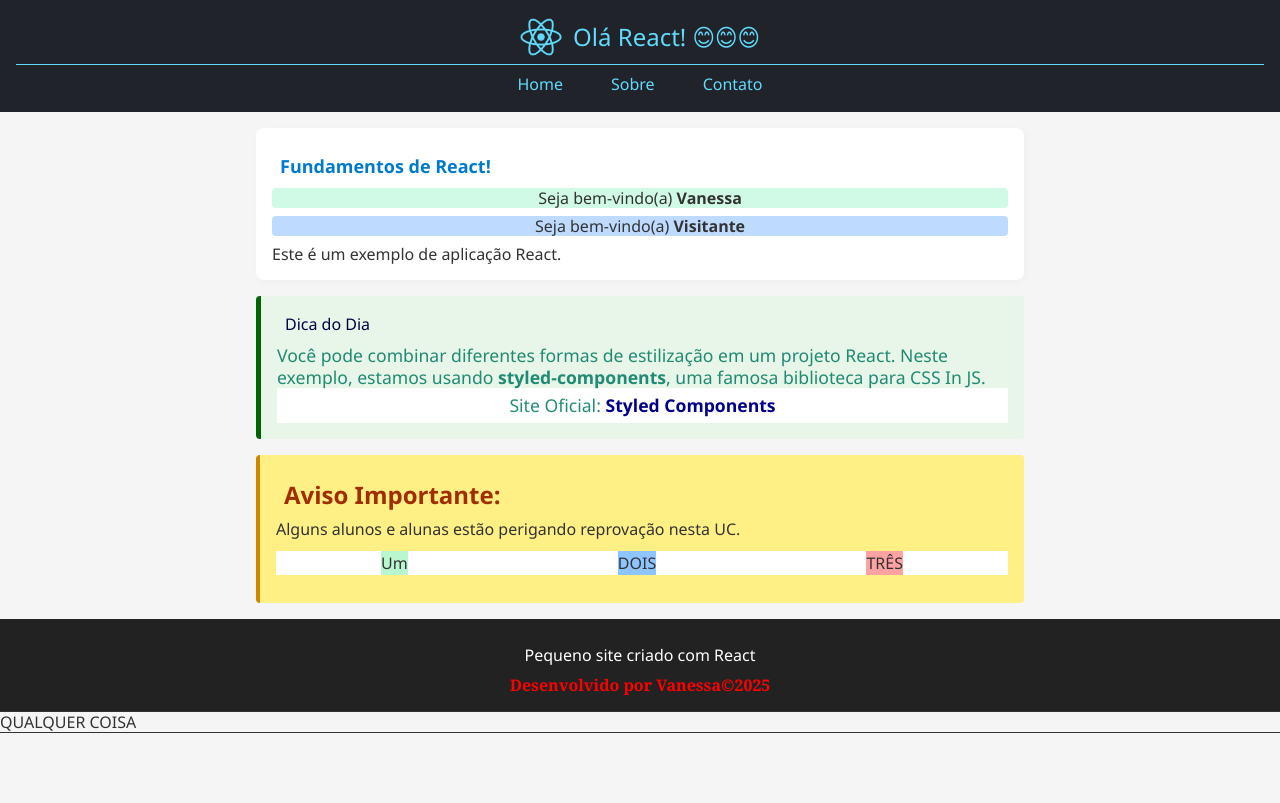
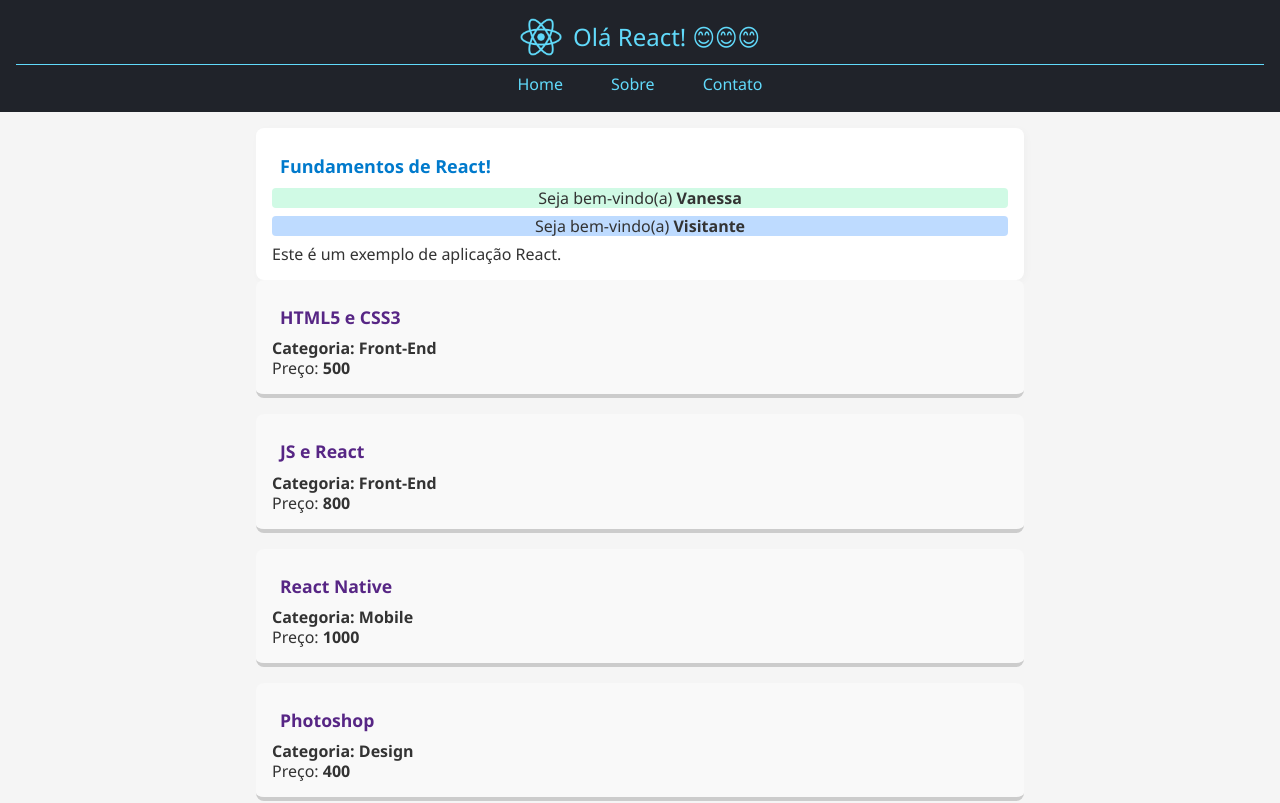
Before and after one commit to VanessaBaldin1/react-fundamentos, a React (Vite) app: page / in a window 1280 px wide. Shown: the top 803 px of the page. Built offline with nearby package versions, Linux system fonts and the light colour scheme.

Commit message:
Aplica map para carregar dados do curso

```diff
--- a/src/components/Conteudo/Conteudo.tsx
+++ b/src/components/Conteudo/Conteudo.tsx
@@ -20,6 +20,11 @@ export default function Conteudo() {
         {/*  Faça a lógica necessária para apresentar o componente Artigo e passar para ele os dados de cada curso proveniente de cursos */}
       </section>
 
+      {/* Usando MAP no Artigo  */}
+      {cursos.map((curso) => {
+        return <Artigo dados={curso} key={curso.id} />;
+      })}
+
       <DicaDodia />
 
       <AvisoImportante />
```
